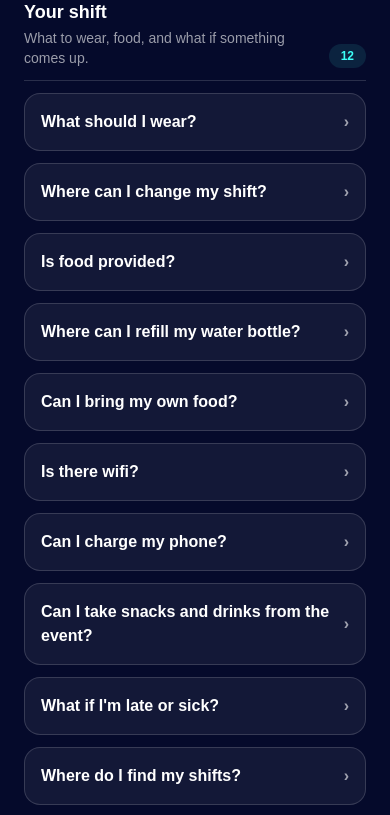
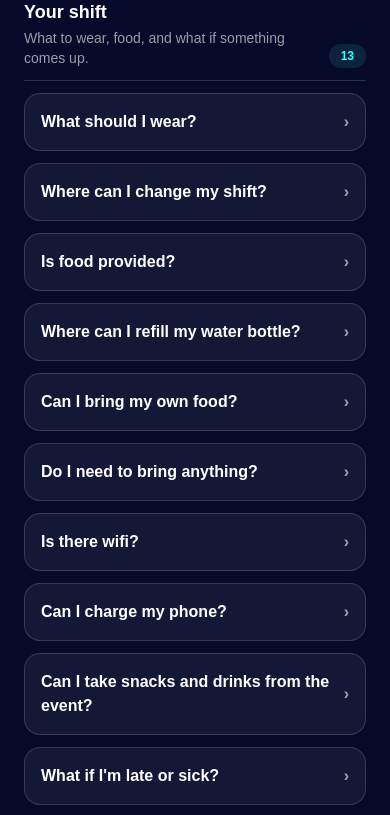
Before and after one commit to tectonicconf/planningstool, a Next.js app: page /faq in a window 390 px wide. Shown: the part 1254-2069 px from the top of the page. Built offline with nearby package versions, Linux system fonts and the light colour scheme; a web font is replaced by a local one.

Commit message:
FAQ: fully charged phone, what to bring
Co-Authored-By: Claude Sonnet 5.5 <noreply@anthropic.com>
Claude-Session: https://claude.ai/code/session_016nJpnPrr8wGxms8zfNTY8E

```diff
--- a/src/data/faq.ts
+++ b/src/data/faq.ts
@@ -103,6 +103,12 @@ export const FAQ_ITEMS: FaqItem[] = [
     answer: "Yes, but only eat it in the **volunteer room**. The exception is something for your blood sugar or a quick energy boost, which you can have when you need it.",
   },
   {
+    id: "bring",
+    category: "shift",
+    question: "Do I need to bring anything?",
+    answer: "Make sure your phone is **fully charged**. You may also bring your own food, see the question about own food.",
+  },
+  {
     id: "wifi",
     category: "shift",
     question: "Is there wifi?",
@@ -112,7 +118,7 @@ export const FAQ_ITEMS: FaqItem[] = [
     id: "charge-phone",
     category: "shift",
     question: "Can I charge my phone?",
-    answer: "Yes, in the **volunteer room**.",
+    answer: "Come with a **fully charged phone**. If you need to charge it during the day, you can do that in the **volunteer room**.",
   },
   {
     id: "event-snacks",
```
